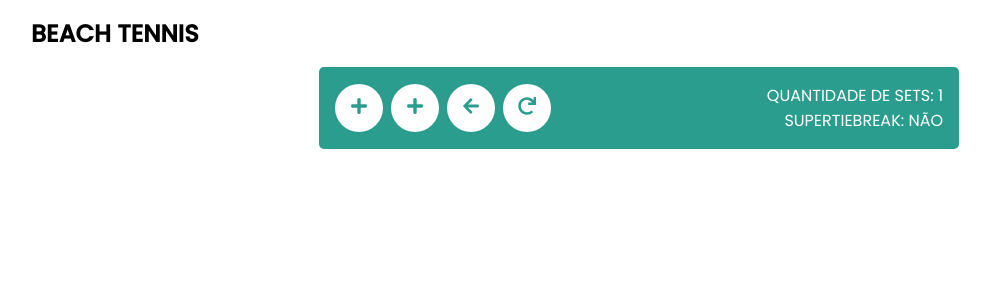
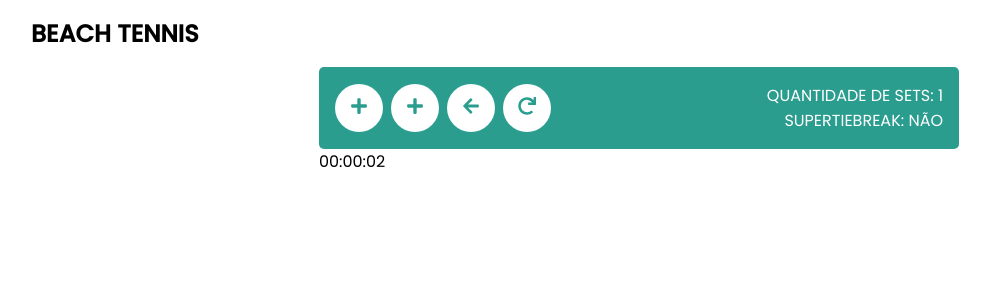
Before and after one commit to gabrielfvale/software-web-atividades, a React (Create React App) app in the folder Atividade 2/beachtennis/: page / in a window 1280 px wide. Both pictures are taken after a click on the button "INICIAR". Shown: the top 300 px of the page, without its empty margins (1-991 px from the left). Built offline with nearby package versions, Linux system fonts and the light colour scheme.

Commit message:
Start scoreboard component

```diff
--- a/Atividade 2/beachtennis/src/components/Scoreboard/index.js
+++ b/Atividade 2/beachtennis/src/components/Scoreboard/index.js
@@ -0,0 +1,5 @@
+const Scoreboard = () => {
+  return <></>;
+};
+
+export default Scoreboard;
--- a/Atividade 2/beachtennis/src/pages/GameMode/index.js
+++ b/Atividade 2/beachtennis/src/pages/GameMode/index.js
@@ -1,14 +1,29 @@
+import { useEffect, useState } from "react";
+
 import ControlPanel from "components/ControlPanel";
 import PageContainer from "components/PageContainer";
+import Scoreboard from "components/Scoreboard";
 
 import { useMatch } from "providers/MatchProvider";
 
 const GameMode = () => {
   const { matchSets, superTieBreak } = useMatch();
 
+  const [gameTime, setGameTime] = useState(0);
+
+  const parseTime = (seconds) =>
+    new Date(seconds * 1000).toISOString().substr(11, 8);
+
+  useEffect(() => {
+    const interval = setInterval(() => setGameTime((prev) => prev + 1), 1000);
+    return () => clearInterval(interval);
+  }, []);
+
   return (
     <PageContainer>
       <ControlPanel matchSets={matchSets} superTieBreak={superTieBreak} />
+      <span>{parseTime(gameTime)}</span>
+      <Scoreboard />
     </PageContainer>
   );
 };
```
